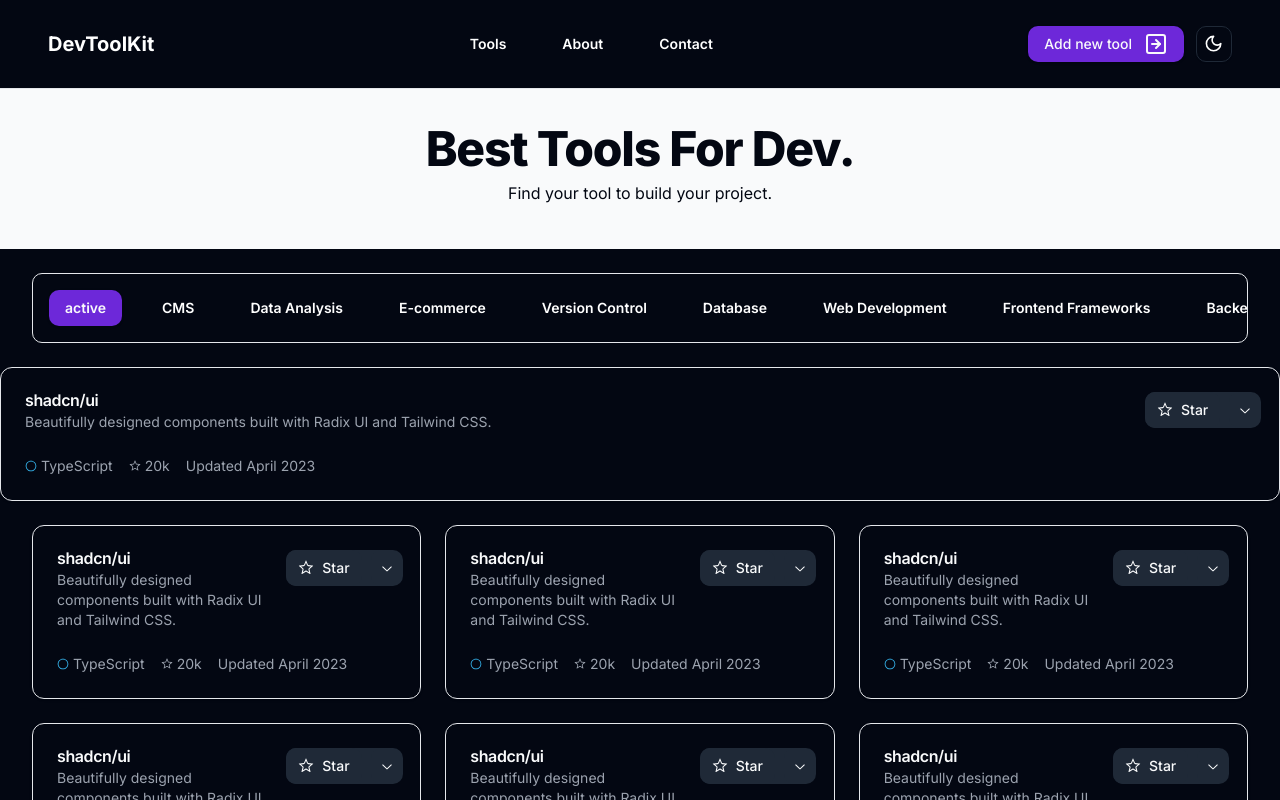
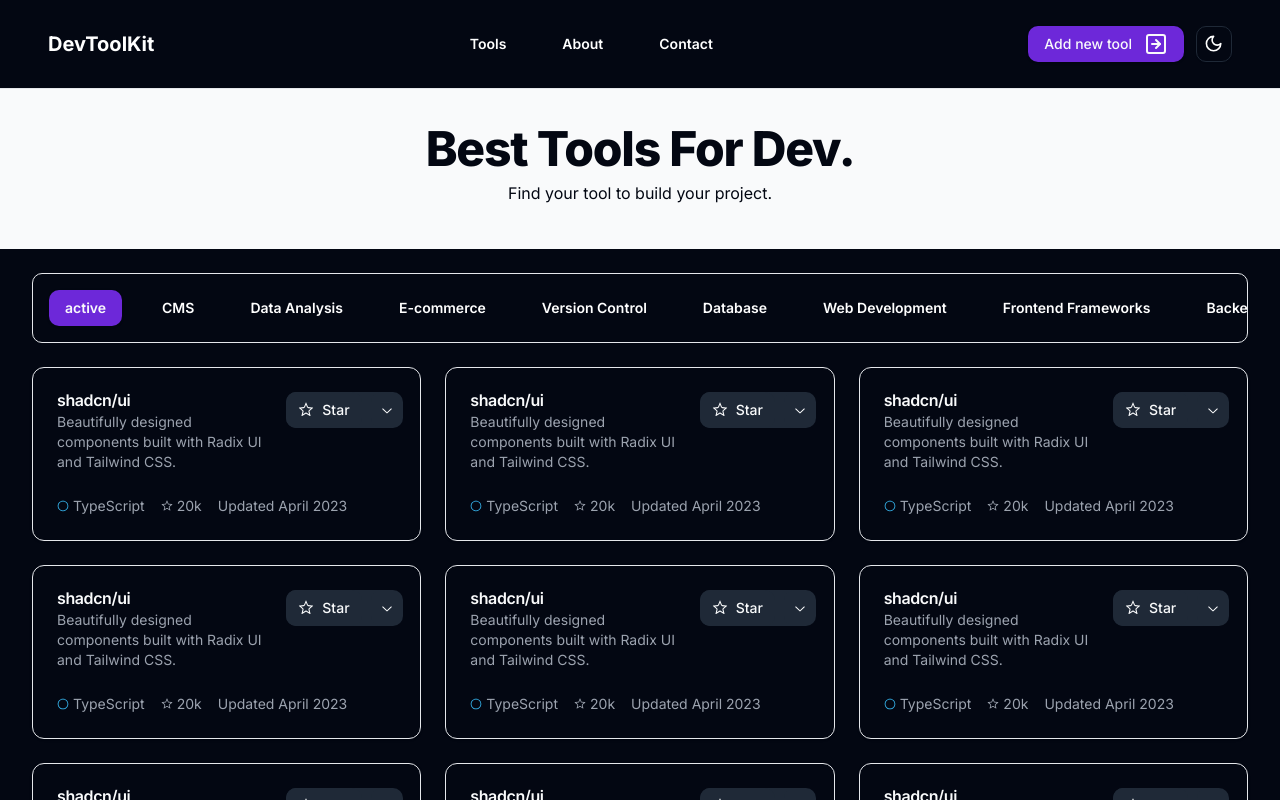
Before and after one commit to tiger-githubb/DevToolBox, a Next.js app: page / in a window 1280 px wide. Shown: the top 800 px of the page. Built offline with nearby package versions, Linux system fonts and the light colour scheme.

Commit message:
delete of toolcard call

```diff
--- a/app/page.tsx
+++ b/app/page.tsx
@@ -8,7 +8,6 @@ export default function Home() {
     <>
     <Hero />
     <CategoryTabs/>
-    <ToolCard/>
     <ToolCardsLayout/>
     </>
   );
```
